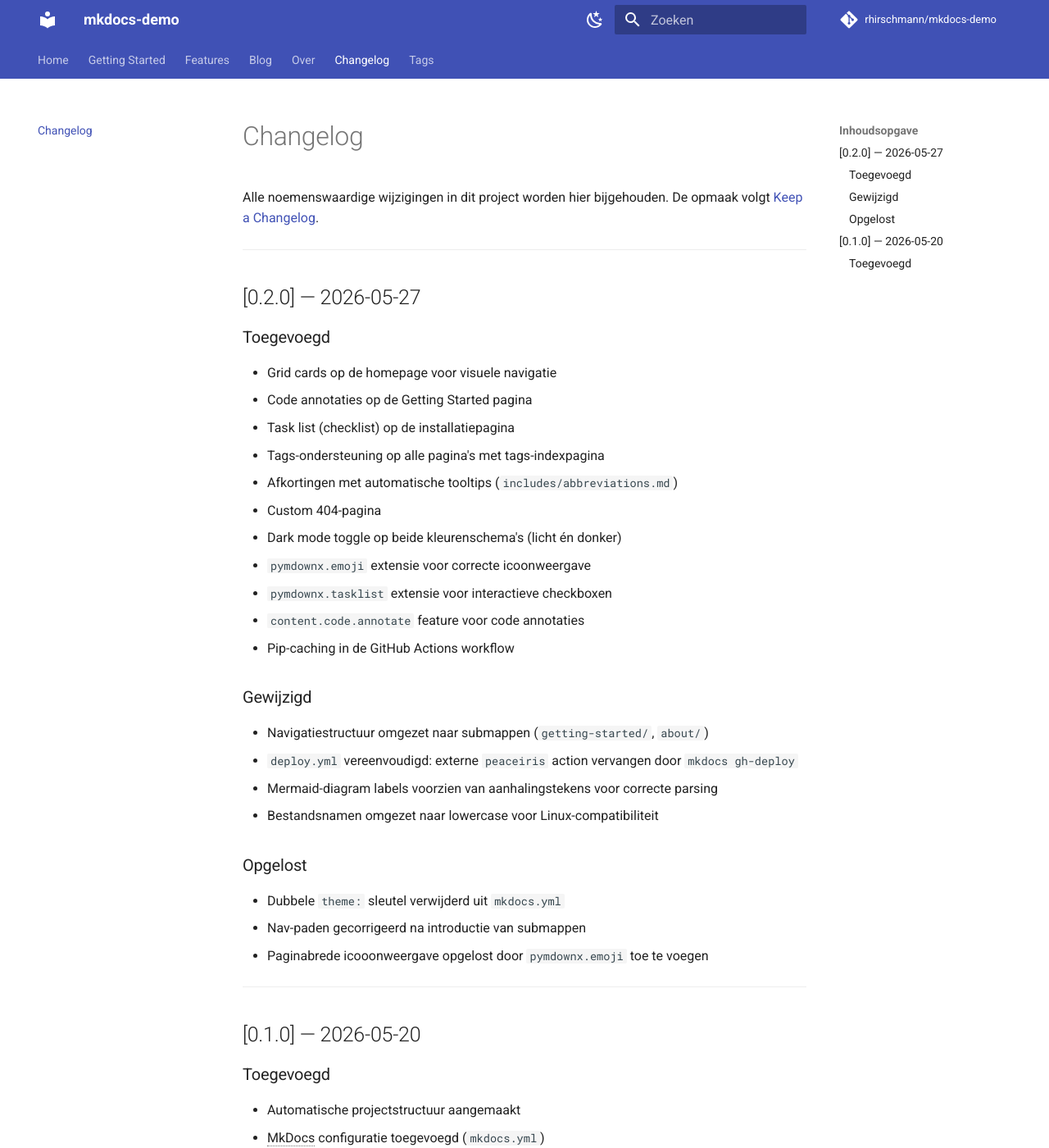
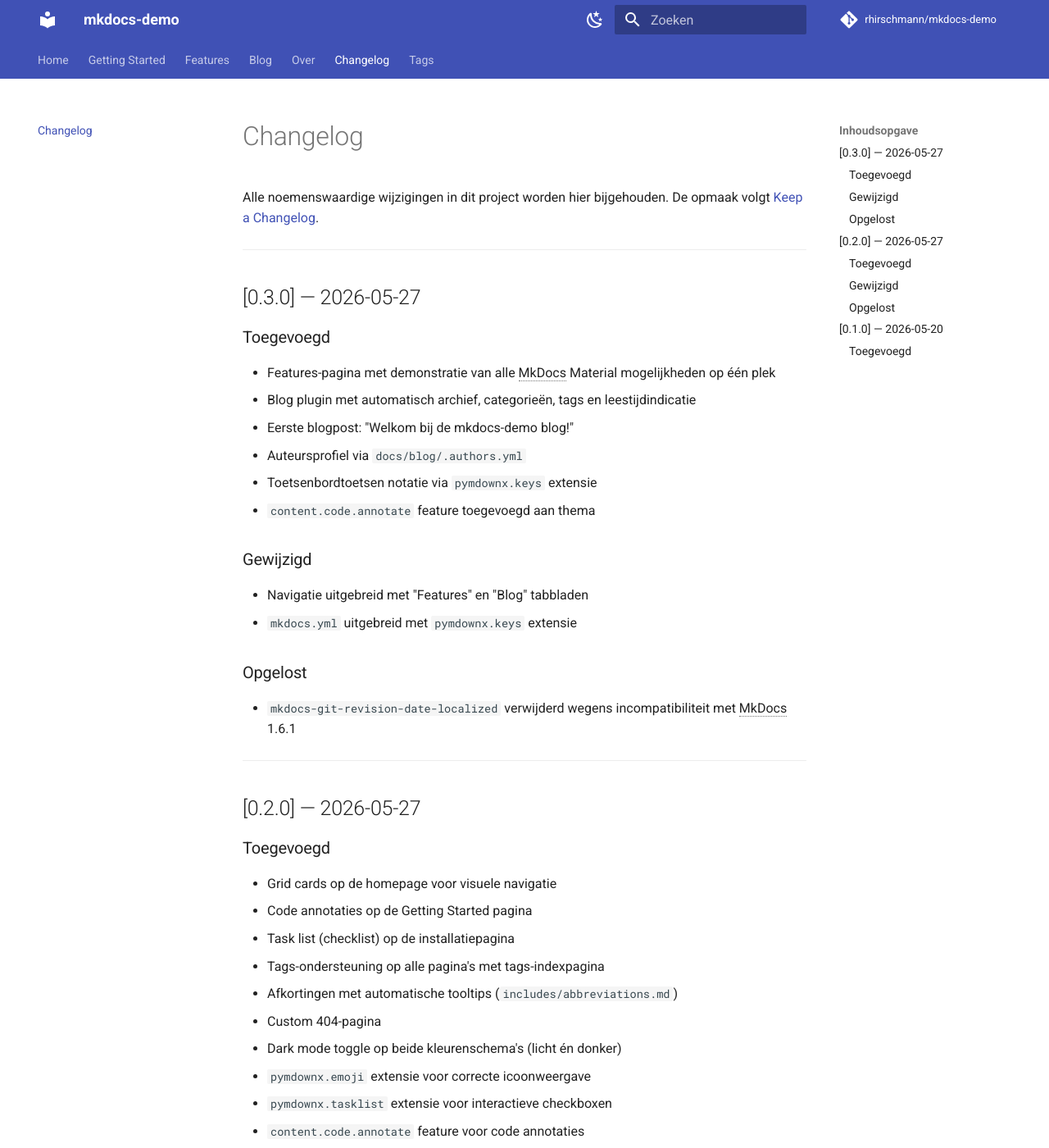
Before and after one commit to rhirschmann/mkdocs-demo, an MkDocs documentation site: the page built from docs/changelog.md, in a window 1280 px wide and 1400 px high. Shown: the whole window at 82% size. Built offline with MkDocs 1.6.1 and Material for MkDocs 9.7.7, drawn with Linux system fonts in a browser that asks for light colours; comment, search, counter and statistics services are not loaded; some of the changed text lies outside the part shown.

Commit message:
docs: update README en CHANGELOG naar versie 0.3.0

```diff
--- a/docs/about/index.md
+++ b/docs/about/index.md
@@ -8,9 +8,9 @@ professionele documentatie publiceert — volledig geautomatiseerd en gratis.
 | Eigenschap | Waarde                                                                          |
 |------------|---------------------------------------------------------------------------------|
 | Auteur     | Ruud Hirschmann                                                                 |
-| Versie     | 0.1.0                                                                           |
+| Versie     | 0.2.0                                                                           |
 | Licentie   | MIT                                                                             |
-| Aangemaakt | 20-05-2026                                                                      |
+| Aangemaakt | 27-05-2026                                                                      |
 | Repository | [github.com/rhirschmann/mkdocs-demo](https://github.com/rhirschmann/mkdocs-demo) |
 
 ## Gebruikte technologieën
--- a/docs/changelog.md
+++ b/docs/changelog.md
@@ -2,6 +2,28 @@
 
 Alle noemenswaardige wijzigingen in dit project worden hier bijgehouden.
 De opmaak volgt [Keep a Changelog](https://keepachangelog.com/nl/1.0.0/).
+
+---
+
+## [0.3.0] — 2026-05-27
+
+### Toegevoegd
+
+- Features-pagina met demonstratie van alle MkDocs Material mogelijkheden op één plek
+- Blog plugin met automatisch archief, categorieën, tags en leestijdindicatie
+- Eerste blogpost: "Welkom bij de mkdocs-demo blog!"
+- Auteursprofiel via `docs/blog/.authors.yml`
+- Toetsenbordtoetsen notatie via `pymdownx.keys` extensie
+- `content.code.annotate` feature toegevoegd aan thema
+
+### Gewijzigd
+
+- Navigatie uitgebreid met "Features" en "Blog" tabbladen
+- `mkdocs.yml` uitgebreid met `pymdownx.keys` extensie
+
+### Opgelost
+
+- `mkdocs-git-revision-date-localized` verwijderd wegens incompatibiliteit met MkDocs 1.6.1
 
 ---
 
@@ -32,7 +54,7 @@ De opmaak volgt [Keep a Changelog](https://keepachangelog.com/nl/1.0.0/).
 
 - Dubbele `theme:` sleutel verwijderd uit `mkdocs.yml`
 - Nav-paden gecorrigeerd na introductie van submappen
-- Paginabrede icooonweergave opgelost door `pymdownx.emoji` toe te voegen
+- Paginabrede icoonweergave opgelost door `pymdownx.emoji` toe te voegen
 
 ---
 
```
Also changed, not shown: README.md (+69 -16 lines).
